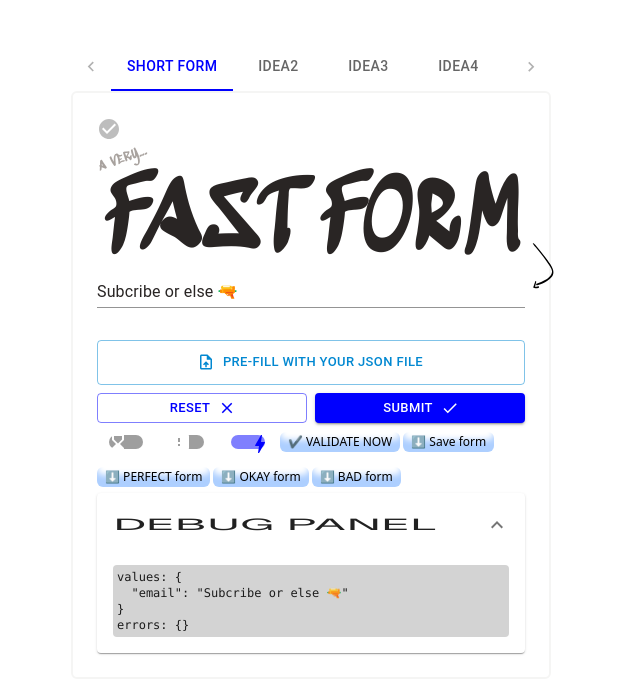
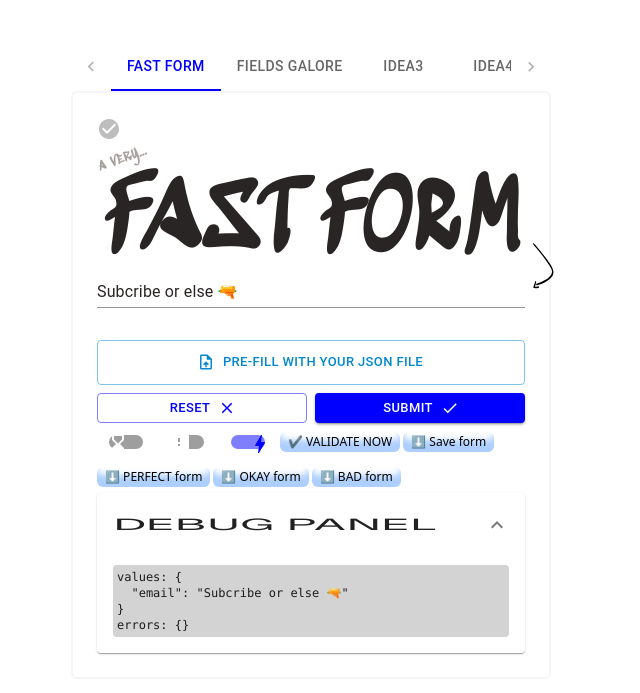
Before and after one commit to jjawny/everything, a Next.js app: page / in a window 1280 px wide. Shown: the part 121-814 px from the top of the page, without its empty margins (329-969 px from the left). Built offline with nearby package versions, Linux system fonts and the light colour scheme.

Commit message:
prepare next expirment

```diff
--- a/src/components/TabsContainer.tsx
+++ b/src/components/TabsContainer.tsx
@@ -31,11 +31,11 @@ const TabPanel: React.FC<TabPanelProps> = (props: TabPanelProps) => {
   );
 };
 
-// TODO: Learn more about accessability, what are the must haves?
+// TODO: Learn more about accessability, what are the must haves? are they all prefixed 'aria'
 const a11yProps = (idx: number) => {
   return {
-    id: `simple-tab-${idx}`,
-    "aria-controls": `simple-tabpanel-${idx}`,
+    id: `home-tab-${idx}`,
+    "aria-controls": `home-tabpanel-${idx}`,
   };
 };
 
@@ -66,8 +66,8 @@ const TabsContainer = () => {
           },
         }}
       >
-        <Tab label="Short Form" {...a11yProps(0)} />
-        <Tab label="Idea2" {...a11yProps(1)} />
+        <Tab label="Fast Form" {...a11yProps(0)} />
+        <Tab label="Fields Galore" {...a11yProps(1)} />
         <Tab label="Idea3" {...a11yProps(2)} />
         <Tab label="Idea4" {...a11yProps(3)} />
         <Tab label="Idea5" {...a11yProps(4)} />
```
